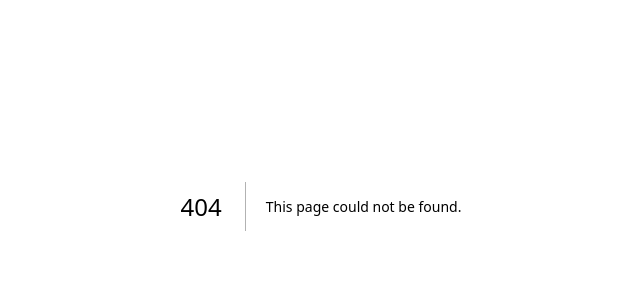
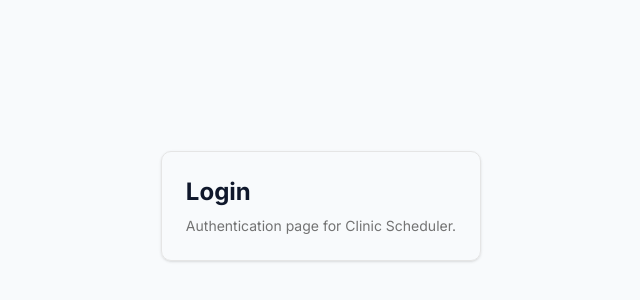
Before and after one commit to Balkaneros91/clinic-scheduler, a Next.js app: page /auth/login in a window 1280 px wide. Before the commit this address had no page. Shown: the part 194-494 px from the top of the page, without its empty margins (319-959 px from the left). Built offline with nearby package versions, Linux system fonts and the light colour scheme.

Commit message:
Add login page route

```diff
--- /dev/null
+++ b/src/app/auth/login/page.tsx
@@ -0,0 +1,12 @@
+export default function LoginPage() {
+  return (
+    <main className="mx-auto flex min-h-screen max-w-md flex-col justify-center px-6">
+      <div className="rounded-lg border p-6 shadow-sm">
+        <h1 className="text-2xl font-bold">Login</h1>
+        <p className="mt-2 text-sm text-muted-foreground">
+          Authentication page for Clinic Scheduler.
+        </p>
+      </div>
+    </main>
+  );
+}
```
